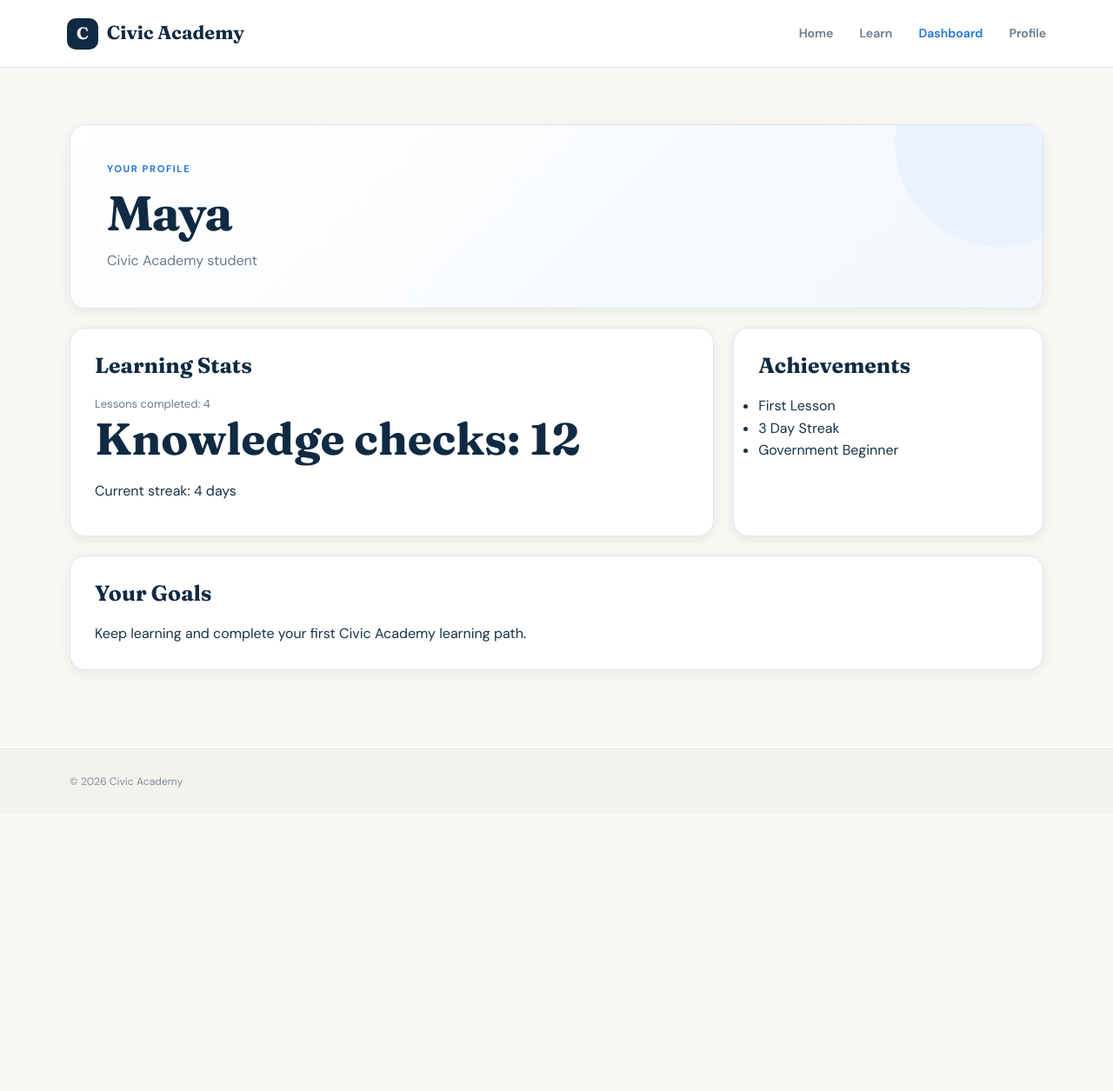
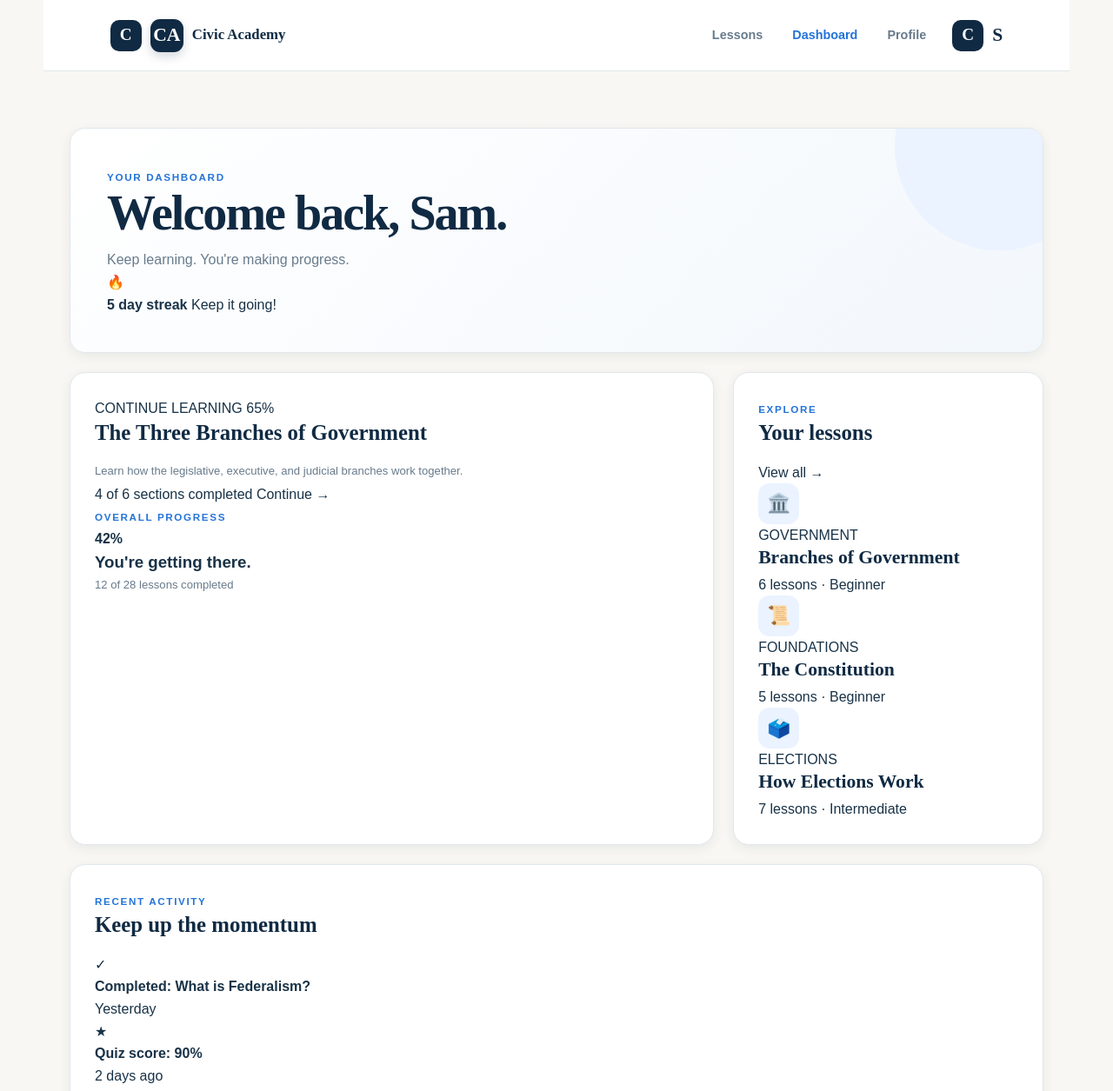
Before and after one commit to samadritaprogramming/civic, a plain HTML site: page dashboard.html in a window 1280 px wide. Shown: the top 1255 px of the page at 87% size. Before the commit the page ends 937 px from the top, so only its background shows below. Drawn offline with Linux system fonts and the light colour scheme; files that its build step writes are made by us from their sources.

Commit message:
Update dashboard.html

```diff
--- a/dashboard.html
+++ b/dashboard.html
@@ -5,125 +5,237 @@
     <meta charset="UTF-8">
     <meta name="viewport" content="width=device-width, initial-scale=1.0">
 
-    <title>Profile | Civic Academy</title>
+    <title>Dashboard | Civic Academy</title>
+
+    <link rel="stylesheet" href="style.css">
+
     <link rel="preconnect" href="https://fonts.googleapis.com">
     <link rel="preconnect" href="https://fonts.gstatic.com" crossorigin>
 
-<link
-    href="https://fonts.googleapis.com/css2?family=DM+Sans:wght@400;500;600;700&family=Fraunces:opsz,wght@9..144,600;9..144,700&display=swap"
-    rel="stylesheet"
->
-
-<link rel="stylesheet" href="css/style.css">
+    <link href="https://fonts.googleapis.com/css2?family=Archivo+Black&family=Raleway:wght@400;500;600;700&display=swap"
+        rel="stylesheet">
 </head>
 
 <body>
 
-    <header>
+    <header class="navbar">
 
-        <a href="index.html">
-            Civic Academy
+        <a href="index.html" class="logo">
+            <span class="logo-mark">CA</span>
+            <span>Civic Academy</span>
         </a>
 
-        <nav>
-            <a href="index.html">Home</a>
-            <a href="lessons.html">Learn</a>
-            <a href="dashboard.html">Dashboard</a>
+        <nav class="nav-links">
+            <a href="lessons.html">Lessons</a>
+            <a href="dashboard.html" class="active">Dashboard</a>
             <a href="profile.html">Profile</a>
         </nav>
+
+        <a href="profile.html" class="profile-circle">S</a>
 
     </header>
 
 
-    <main>
+    <main class="dashboard">
 
-        <section>
+        <section class="dashboard-header">
 
-            <p>
-                YOUR PROFILE
-            </p>
+            <div>
+                <span class="eyebrow">YOUR DASHBOARD</span>
 
                 <h1>
-                Maya
+                    Welcome back, Sam.
                 </h1>
 
                 <p>
-                Civic Academy student
+                    Keep learning. You're making progress.
                 </p>
+            </div>
+
+            <div class="streak-card">
+                <span class="streak-icon">🔥</span>
+
+                <div>
+                    <strong>5 day streak</strong>
+                    <span>Keep it going!</span>
+                </div>
+            </div>
 
         </section>
 
 
-        <section>
+        <section class="dashboard-grid">
+
+            <div class="continue-card">
+
+                <div class="card-header">
+                    <span>CONTINUE LEARNING</span>
+                    <span>65%</span>
+                </div>
 
                 <h2>
-                Learning Stats
+                    The Three Branches
+                    of Government
                 </h2>
 
                 <p>
-                Lessons completed: 4
+                    Learn how the legislative, executive,
+                    and judicial branches work together.
                 </p>
 
+                <div class="progress-bar">
+                    <div class="progress-fill progress-65"></div>
+                </div>
+
+                <div class="continue-bottom">
+                    <span>4 of 6 sections completed</span>
+
+                    <a href="lessons.html" class="small-button">
+                        Continue →
+                    </a>
+                </div>
+
+            </div>
+
+
+            <div class="progress-card">
+
+                <span class="eyebrow">OVERALL PROGRESS</span>
+
+                <div class="progress-circle">
+                    <strong>42%</strong>
+                </div>
+
+                <h3>You're getting there.</h3>
+
                 <p>
-                Knowledge checks: 12
+                    12 of 28 lessons completed
                 </p>
 
-            <p>
-                Current streak: 4 days
-            </p>
+            </div>
 
         </section>
 
 
-        <section>
+        <section class="dashboard-section">
 
-            <h2>
-                Achievements
-            </h2>
+            <div class="section-title-row">
 
-            <ul>
+                <div>
+                    <span class="eyebrow">EXPLORE</span>
+                    <h2>Your lessons</h2>
+                </div>
 
-                <li>
-                    First Lesson
-                </li>
+                <a href="lessons.html" class="text-link">
+                    View all →
+                </a>
 
-                <li>
-                    3 Day Streak
-                </li>
+            </div>
 
-                <li>
-                    Government Beginner
-                </li>
 
-            </ul>
+            <div class="lesson-grid">
+
+                <a href="lessons.html" class="lesson-card">
+
+                    <div class="lesson-icon">🏛️</div>
+
+                    <span class="lesson-category">GOVERNMENT</span>
+
+                    <h3>Branches of Government</h3>
+
+                    <p>6 lessons · Beginner</p>
+
+                    <div class="lesson-progress">
+                        <div class="progress-fill progress-65"></div>
+                    </div>
+
+                </a>
+
+
+                <a href="lessons.html" class="lesson-card">
+
+                    <div class="lesson-icon">📜</div>
+
+                    <span class="lesson-category">FOUNDATIONS</span>
+
+                    <h3>The Constitution</h3>
+
+                    <p>5 lessons · Beginner</p>
+
+                    <div class="lesson-progress">
+                        <div class="progress-fill progress-20"></div>
+                    </div>
+
+                </a>
+
+
+                <a href="lessons.html" class="lesson-card">
+
+                    <div class="lesson-icon">🗳️</div>
+
+                    <span class="lesson-category">ELECTIONS</span>
+
+                    <h3>How Elections Work</h3>
+
+                    <p>7 lessons · Intermediate</p>
+
+                    <div class="lesson-progress">
+                        <div class="progress-fill progress-0"></div>
+                    </div>
+
+                </a>
+
+            </div>
 
         </section>
 
 
-        <section>
+        <section class="dashboard-section">
 
-            <h2>
-                Your Goals
-            </h2>
+            <div class="section-title-row">
 
-            <p>
-                Keep learning and complete your first
-                Civic Academy learning path.
-            </p>
+                <div>
+                    <span class="eyebrow">RECENT ACTIVITY</span>
+                    <h2>Keep up the momentum</h2>
+                </div>
+
+            </div>
+
+            <div class="activity-list">
+
+                <div class="activity-item">
+                    <span class="activity-icon">✓</span>
+
+                    <div>
+                        <strong>Completed: What is Federalism?</strong>
+                        <p>Yesterday</p>
+                    </div>
+                </div>
+
+                <div class="activity-item">
+                    <span class="activity-icon">★</span>
+
+                    <div>
+                        <strong>Quiz score: 90%</strong>
+                        <p>2 days ago</p>
+                    </div>
+                </div>
+
+                <div class="activity-item">
+                    <span class="activity-icon">→</span>
+
+                    <div>
+                        <strong>Started: The Three Branches</strong>
+                        <p>3 days ago</p>
+                    </div>
+                </div>
+
+            </div>
 
         </section>
 
     </main>
 
-
-    <footer>
-
-        <p>
-            © 2026 Civic Academy
-        </p>
-
-    </footer>
-
 </body>
 
 </html>
```
Lines whose indentation alone changed are shown as unchanged.
